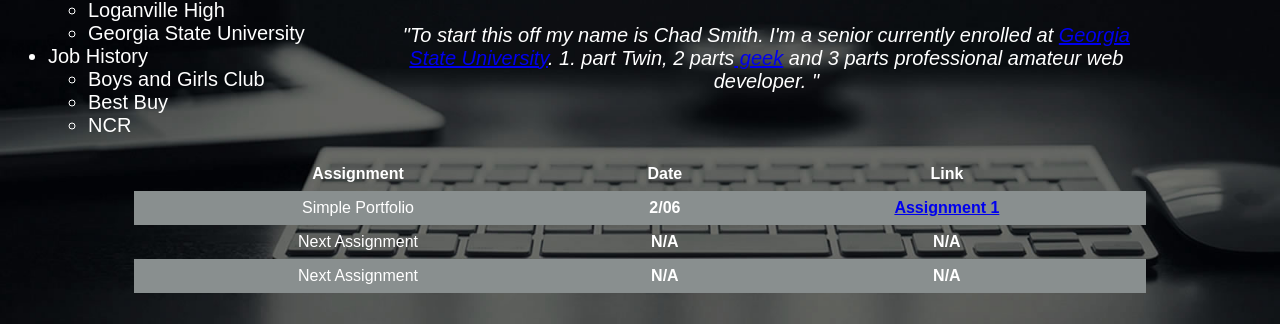
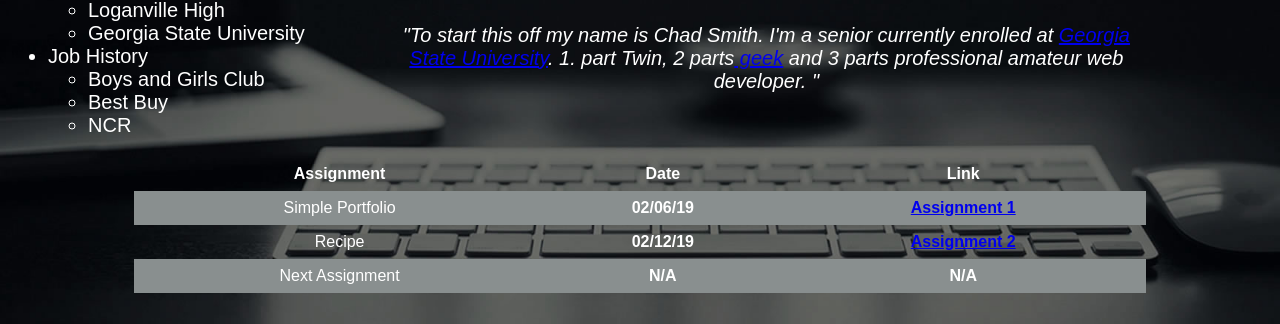
Before and after one commit to ChadS/chads.github.io, a plain HTML site: page index.html in a window 1280 px wide. Shown: the part 476-800 px from the top of the page. Drawn offline with Linux system fonts and the light colour scheme.

Commit message:
Updated Table
Added assignment 2 to the table.

```diff
--- a/index.html
+++ b/index.html
@@ -78,13 +78,13 @@
         </tr>
         <tr>
           <td>Simple Portfolio</td>
-          <th>2/06</th>
+          <th>02/06/19</th>
           <th><a href="http://chads.github.io">Assignment 1</a></th>
         </tr>
         <tr>
-          <td>Next Assignment</td>
-          <th>N/A</th>
-          <th>N/A</th>
+          <td>Recipe</td>
+          <th>02/12/19</th>
+          <th><a href="http://codd.cs.gsu.edu/~csmith324/assignment2/program1.html">Assignment 2</a> </th>
         </tr>
         <tr>
           <td>Next Assignment</td>
```
